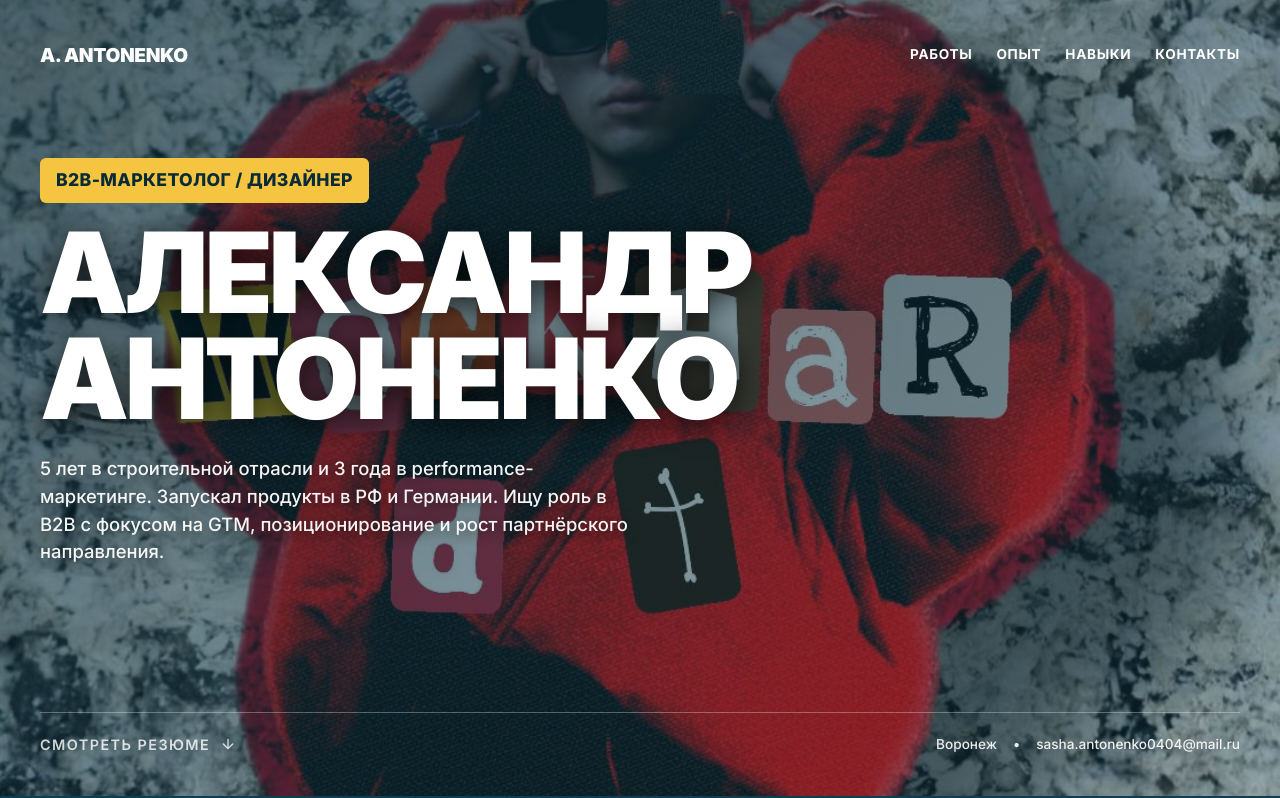
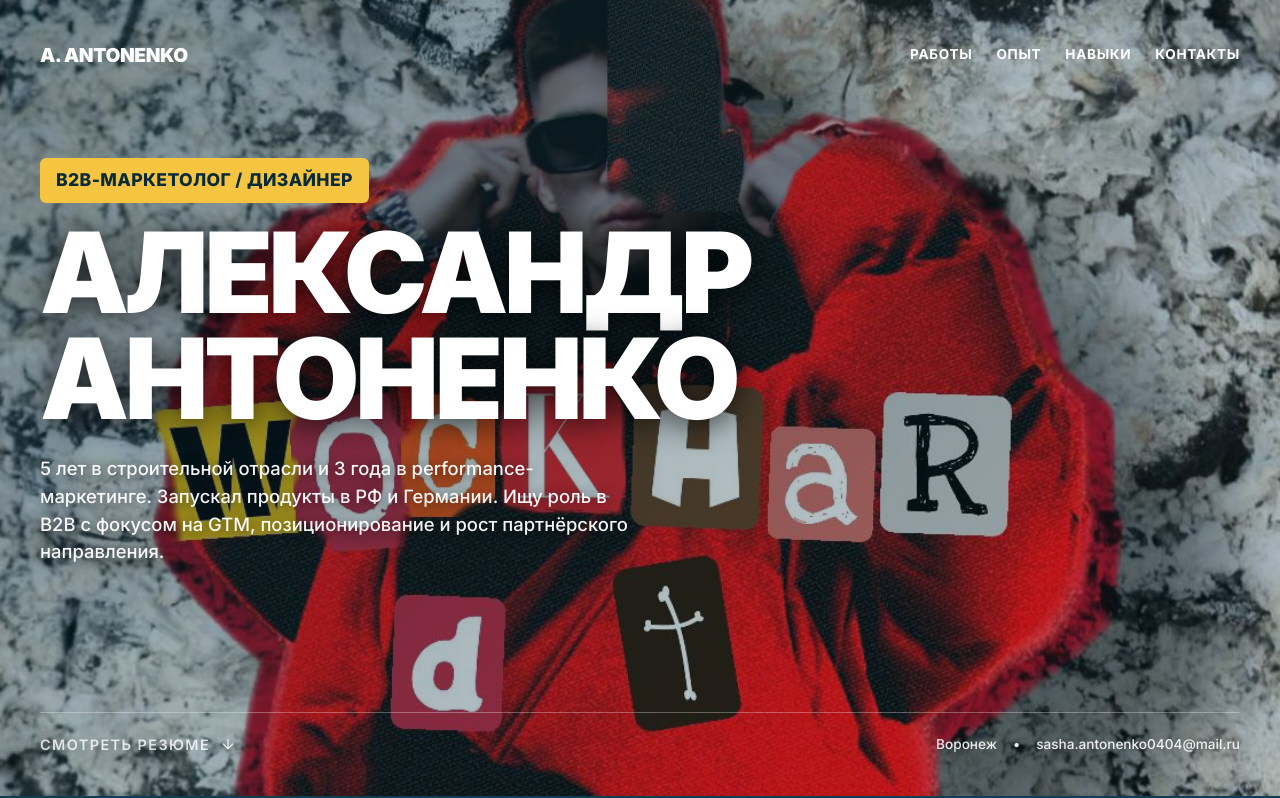
Before and after one commit to 1LoveMiku/-, a plain HTML site: page index.html in a window 1280 px wide. Shown: the top 798 px of the page. Drawn offline with Linux system fonts and the light colour scheme.

Commit message:
Update index.html

```diff
--- a/index.html
+++ b/index.html
@@ -34,12 +34,11 @@
     line-height:1.6; -webkit-font-smoothing:antialiased;
     /* ФОН С ФОТО 9 И РАЗМЫТИЕМ ПО КРАЯМ */
     background-image:
-      radial-gradient(circle, rgba(18,18,18,0) 0%, rgba(18,18,18,0.8) 50%, rgba(18,18,18,1) 100%),
+      radial-gradient(circle, rgba(18,18,18,0.2) 0%, rgba(18,18,18,0.85) 100%),
       url('bg-texture.jpg');
     background-size: cover;
     background-position: center;
     background-attachment: fixed;
-    background-blend-mode: overlay;
   }
   a{color:inherit; text-decoration:none}
   h1,h2,h3{line-height:1.2; margin:0}
@@ -50,8 +49,8 @@
     display:flex; flex-direction:column; justify-content:space-between;
     padding:40px; overflow:hidden;
     background-color: var(--emerald-deep);
-    background-image: linear-gradient(135deg, rgba(9,43,55,0.7) 0%, rgba(14,62,79,0.4) 100%), url('cover.jpg');
-    background-size:cover; background-position:center;
+    background-image: linear-gradient(135deg, rgba(9,43,55,0.5) 0%, rgba(14,62,79,0.2) 100%), url('cover.jpg');
+    background-size:cover; background-position: center 25%;
     color:#fff;
     border-bottom: 4px solid var(--emerald);
   }
```
